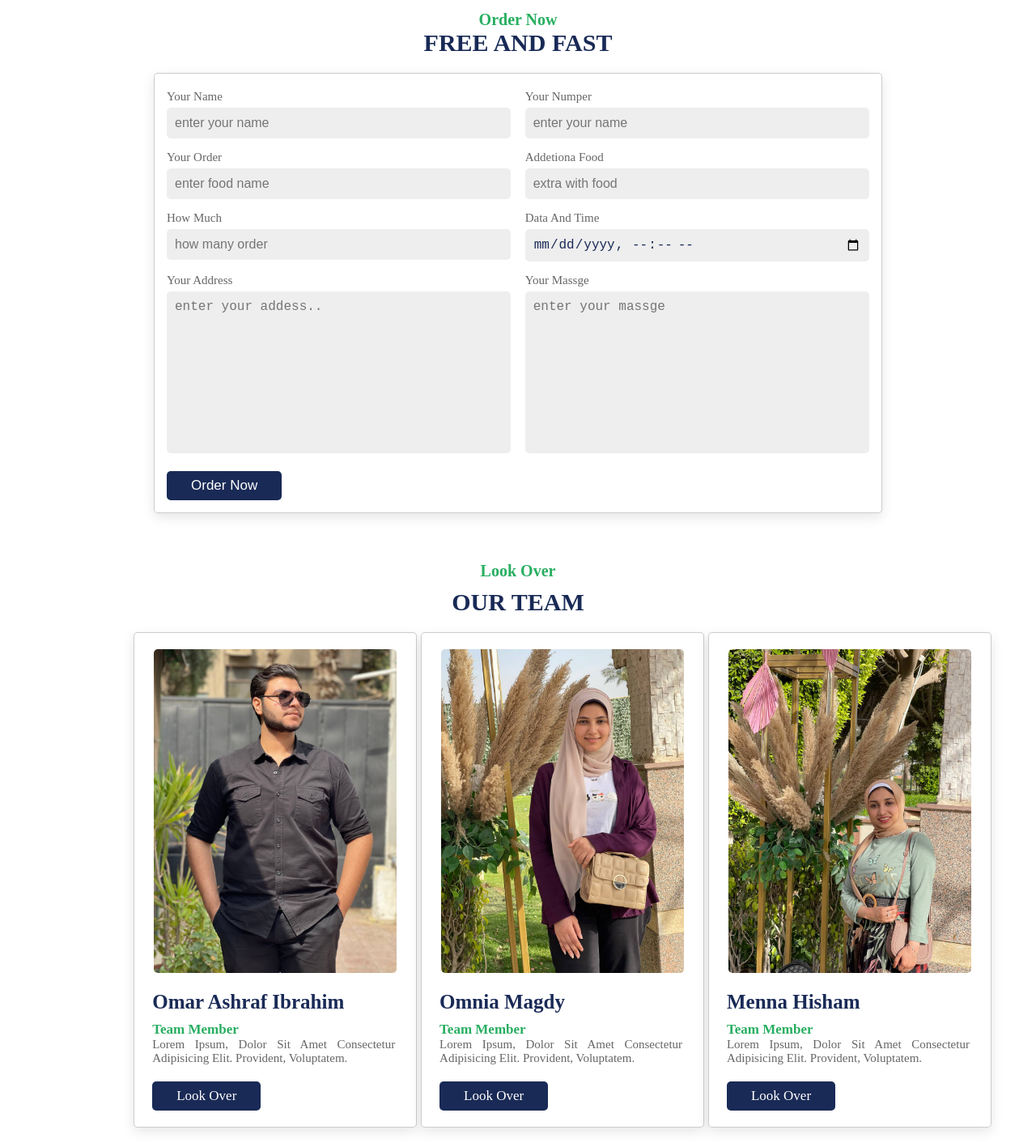
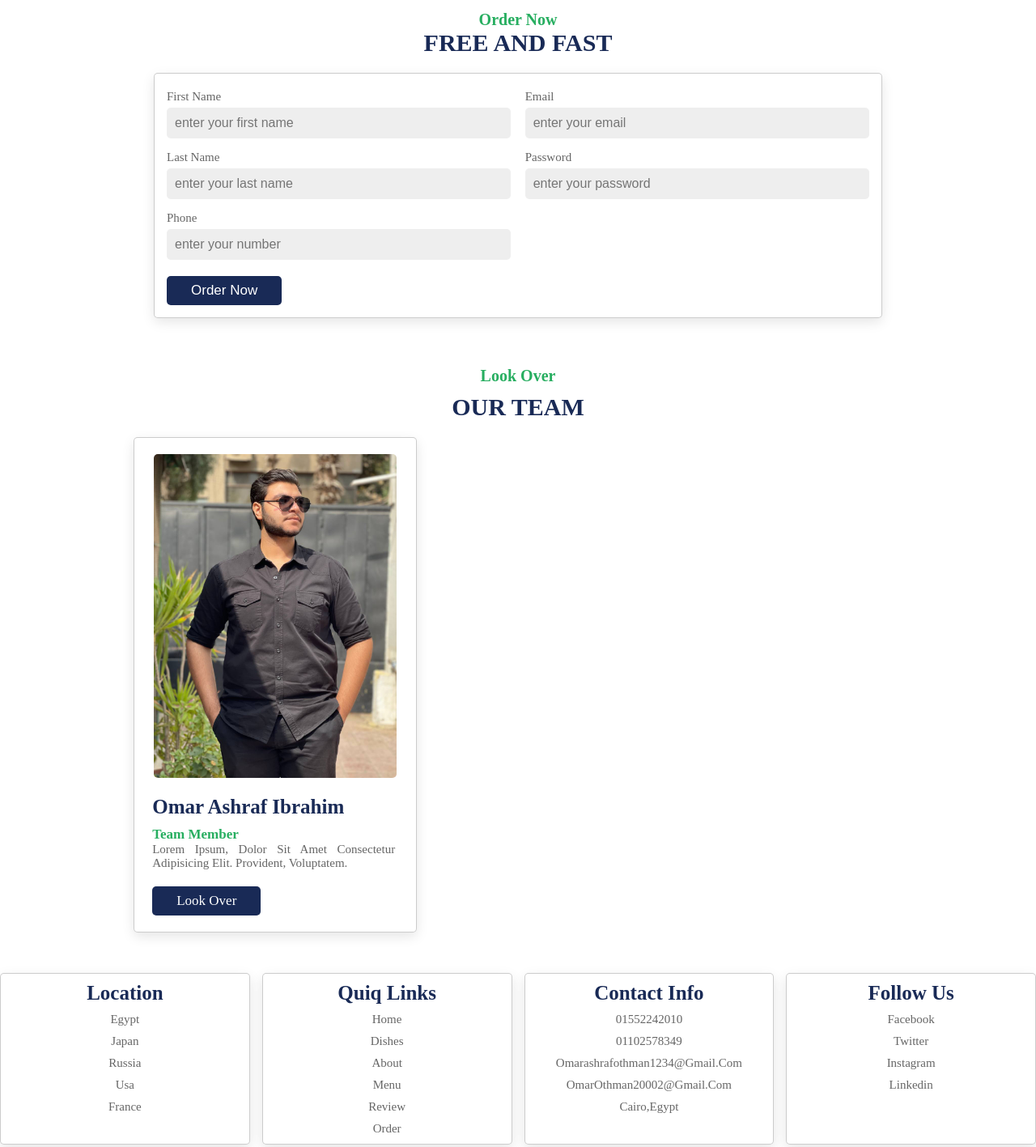
Before and after one commit to omarashrafothman/resto, a plain HTML site: page index.html in a window 1280 px wide. Shown: the part 4251-5668 px from the top of the page at 81% size. Drawn offline with nearby package versions, Linux system fonts and the light colour scheme.

Commit message:
Add files via upload

```diff
--- a/index.html
+++ b/index.html
@@ -437,30 +437,35 @@
             <h1 class="heading">free and fast</h1>
             <form action="">
                 <div class="inputBox">
+
                     <div class="input">
-                        <span>your name</span>
-                        <input type="text" name="" placeholder="enter your name ">
+                        <span>first name</span>
+                        <input type="text" name="first_name" placeholder="enter your first name">
                     </div>
                     <div class="input">
-                        <span>your numper</span>
-                        <input type="number" name="" placeholder="enter your name ">
+                        <span>email</span>
+                        <input type="email" name="email" placeholder="enter your email">
+                    </div>
+                    <div class="input">
+                        <span>last name</span>
+                        <input type="text" name="last_name" placeholder="enter your last name">
+                    </div>
+                    <div class="input">
+                        <span>password</span>
+                        <input type="password" name="password" placeholder="enter your password">
                     </div>
                 </div>
+
                 <div class="inputBox">
                     <div class="input">
-                        <span>your order</span>
-                        <input type="text" name="" placeholder="enter food name ">
+                        <span>phone</span>
+                        <input type="number" name="phone" placeholder="enter your number">
                     </div>
-                    <div class="input">
-                        <span>addetiona food</span>
-                        <input type="test" name="" placeholder="extra with food">
-                    </div>
+
                 </div>
+                <!---
                 <div class="inputBox">
-                    <div class="input">
-                        <span>how much</span>
-                        <input type="text" name="" placeholder="how many order ">
-                    </div>
+
                     <div class="input">
                         <span>data and time</span>
                         <input type="datetime-local" name="">
@@ -476,6 +481,7 @@
                         <textarea placeholder="enter your massge"></textarea>
                     </div>
                 </div>
+            -->
                 <input type="submit" value="order now" class="btn">
             </form>
         </section>
@@ -498,32 +504,9 @@
                     </div>
                 </div>
 
-                <div class="box">
-                    <div class="images">
-                        <img class="team-img" src="./images/omniaa2.jpg">
 
-                    </div>
 
-                    <div class="content">
-                        <h3>Omnia Magdy</h3>
-                        <span>team member</span>
-                        <p>Lorem ipsum, dolor sit amet consectetur adipisicing elit. Provident, voluptatem.</p>
-                        <a href="https://www.facebook.com/bo.nemo.92" target="_blank" class="btn">look over</a>
-                    </div>
-                </div>
 
-                <div class="box">
-                    <div class="images">
-                        <img class="team-img" src="./images/menna.jpg">
-                    </div>
-                    <div class="content">
-                        <h3>Menna Hisham</h3>
-                        <span>team member</span>
-                        <p>Lorem ipsum, dolor sit amet consectetur adipisicing elit. Provident, voluptatem.</p>
-                        <a href="https://www.facebook.com/menna.hesham.2112" target="_blank" class="btn">look over</a>
-
-                    </div>
-                </div>
             </div>
 
         </section>
```
